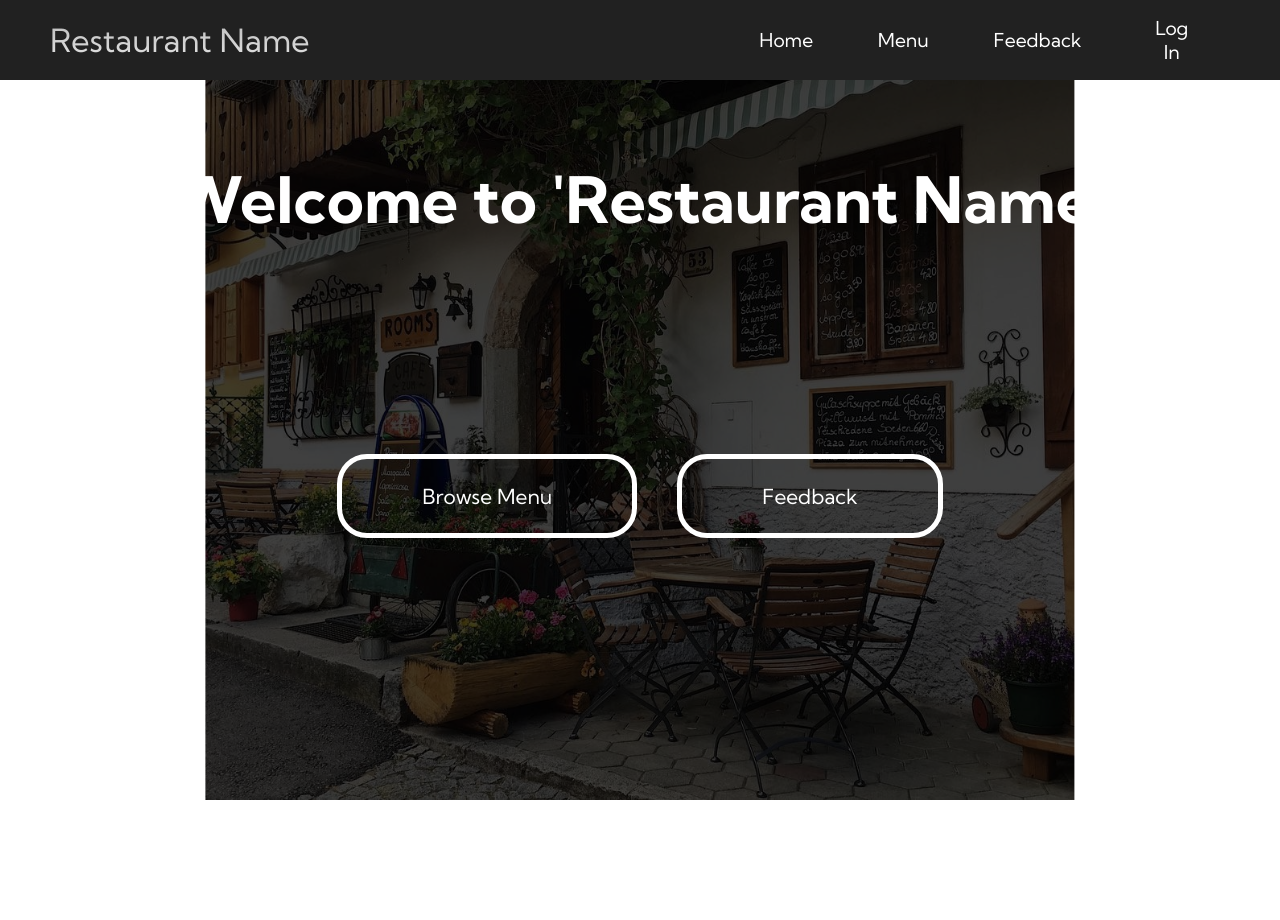
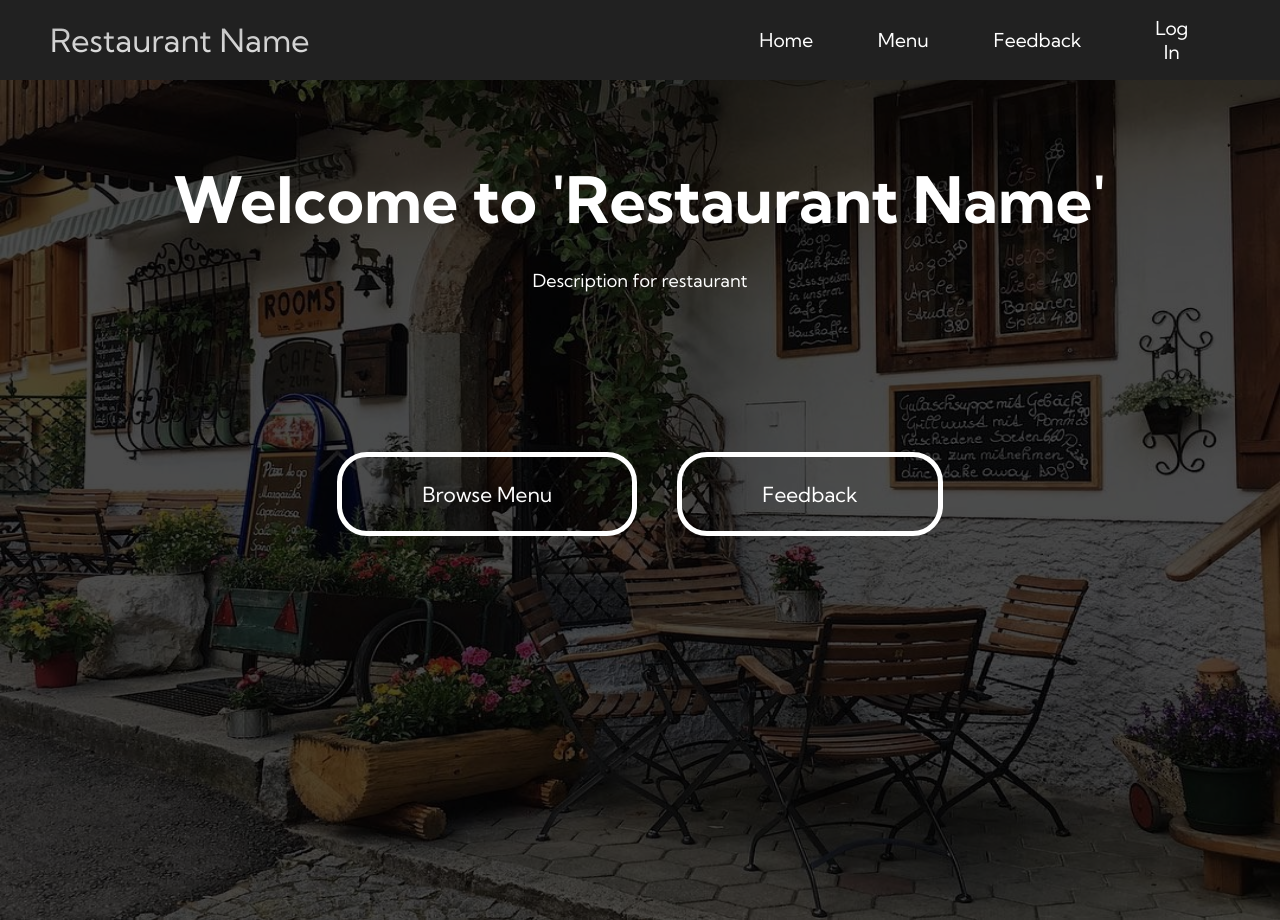
Before and after one commit to liljakie13/my-fall-2025-project, a Flask app: page / in a window 1280 px wide. Before the commit the page ends 800 px from the top, so only its background shows below. Run offline with Flask 3, Linux system fonts and the light colour scheme.

Commit message:
small homepage changes

```diff
--- a/MypythonWebApp/app/static/css/ucnj_styles.css
+++ b/MypythonWebApp/app/static/css/ucnj_styles.css
@@ -323,10 +323,10 @@
     width:75%;
     height: 140px;
     font-size: 17px;
+    max-width: 50%;
     border-radius: 30px;
     margin-bottom: 15px;
     overflow-y: auto;
-
     text-align: left;
 }
 
@@ -365,13 +365,21 @@
     color: #fff;
 }
 
+.index-description {
+    display: flex;
+    justify-content: center;
+    margin-top: 30px;
+    z-index: 1;
+    font-size: large;
+    color: #fff;
+}
+
 .index-links {
     display: flex;
     justify-content: center; /* putting this below ruins the layout */
-    padding-top: 15px;
     gap: 40px;
     z-index: 1;
-    margin-top: 25vh;
+    margin-top: 20vh;
 }
 
 .index-links a {
@@ -391,9 +399,10 @@
 }
 
 .index-background img {
-    filter: brightness(25%);
+    filter: brightness(30%);
     position: absolute;
-    height: 100%;
+    width: 100%;
+    height: 130%;
     top: 50%;
     left: 50%;
     transform: translate(-50%, -50%); /* centers img */
--- a/MypythonWebApp/app/templates/index.html
+++ b/MypythonWebApp/app/templates/index.html
@@ -5,6 +5,9 @@
 <div class="index-container">
     <div class="index-header">
         <h1>Welcome to 'Restaurant Name'</h1>
+    </div>
+    <div class="index-description">
+        <p>Description for restaurant</p>
     </div>
     <div class="index-links">
         <a href="/menu">Browse Menu</a>
```
